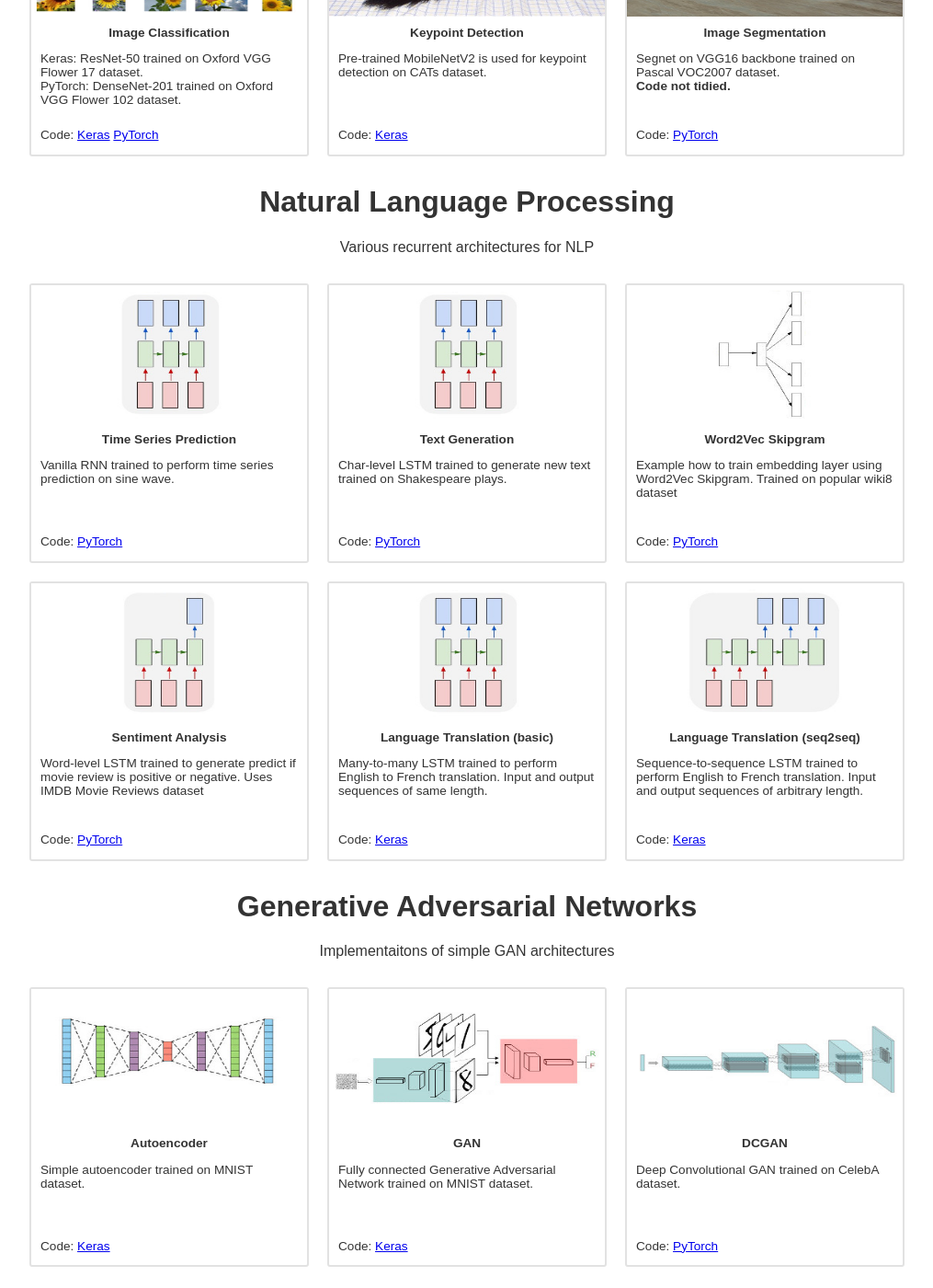
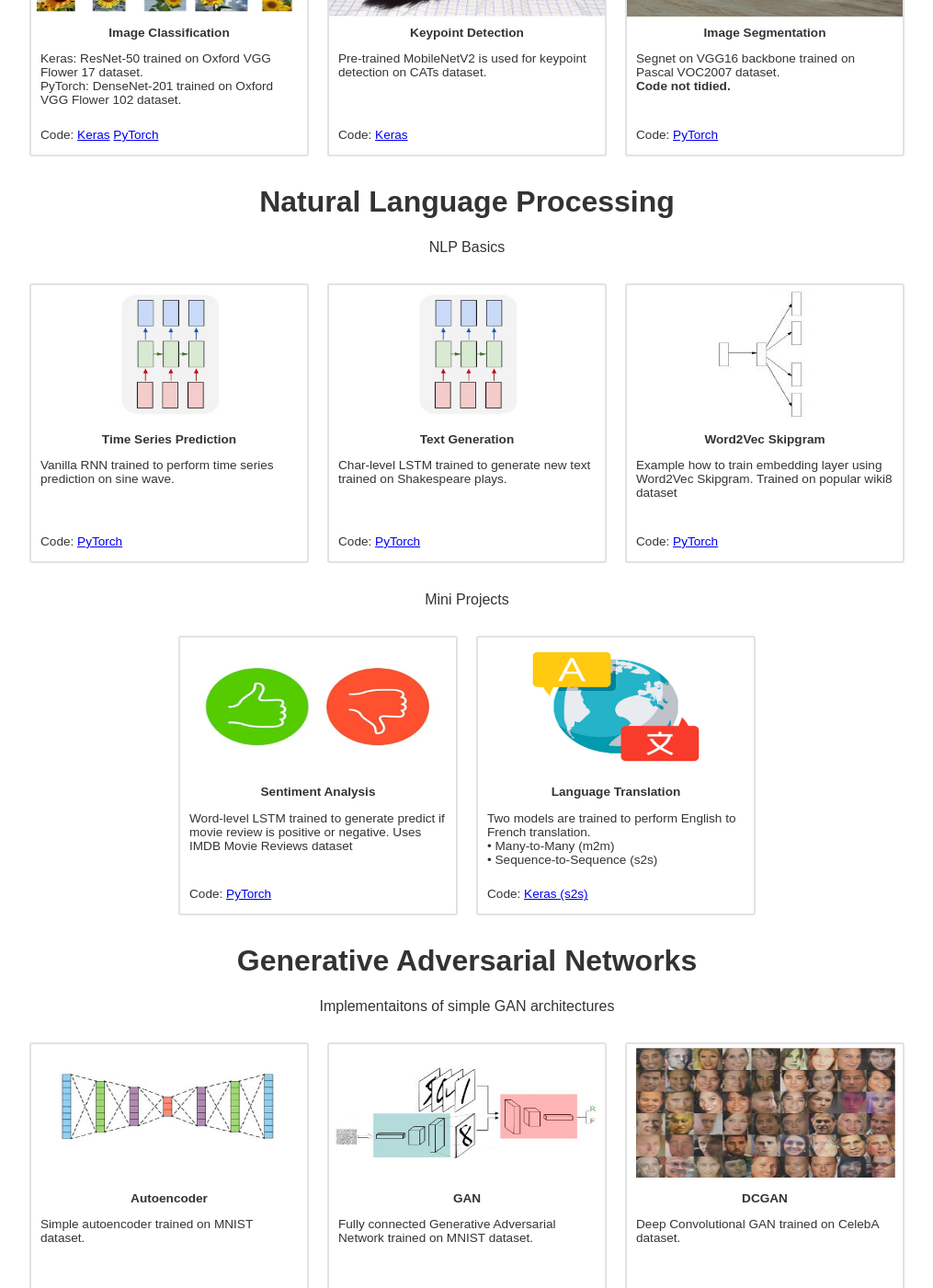
Before and after one commit to marcinbogdanski/marcinbogdanski.github.io, a Jekyll site: the page built from deep-learning.html, in a window 1280 px wide and 1400 px high, scrolled down 2302 px. Shown: the whole window at 92% size, without its empty margins (132-1147 px from the left). Built offline with Jekyll 4.4.1, drawn with Linux system fonts in a browser that asks for light colours.

Commit message:
Update NLP section

```diff
--- a/deep-learning.html
+++ b/deep-learning.html
@@ -196,7 +196,7 @@ layout: default
 
 {% include section.html
     header="Natural Language Processing"
-    description="Various recurrent architectures for NLP" %}
+    description="NLP Basics" %}
 
 <div>
     <ul class="grid">
@@ -226,29 +226,30 @@ layout: default
             link_href="https://marcinbogdanski.github.io/ai-sketchpad/PyTorchNN/2050_PT_SkipGram_Text8.html"
             %}
 
+    </ul>
+</div>
+{% include section.html
+    header=""
+    description="Mini Projects" %}
+
+<div>
+    <ul class="grid">
 
         {% include card.html
-            image="/assets/images/rnn_m2o2.jpg"
+            image="/assets/images/deeplearning/sentiment.png"
             title="Sentiment Analysis"
             description="Word-level LSTM trained to generate predict if movie review is positive or negative. Uses IMDB Movie Reviews dataset"
             link_text="PyTorch"
             link_href="https://marcinbogdanski.github.io/ai-sketchpad/PyTorchNN/2210_PT_Word_LSTM_M2O_IMBD.html"
             %}
 
-
         {% include card.html
-            image="/assets/images/rnn_m2m2.jpg"
-            title="Language Translation (basic)"
-            description="Many-to-many LSTM trained to perform English to French translation. Input and output sequences of same length."
-            link_text="Keras"
+            image="/assets/images/deeplearning/translation.png"
+            title="Language Translation"
+            description="Two models are trained to perform English to French translation. <br />• Many-to-Many (m2m)<br />• Sequence-to-Sequence (s2s)"
+            link_text="Keras (m2m)"
             link_href="https://marcinbogdanski.github.io/ai-sketchpad/KerasNN/2210_Many2Many_EngFr.html"
-            %}
-
-        {% include card.html
-            image="/assets/images/rnn_s2s2.jpg"
-            title="Language Translation (seq2seq)"
-            description="Sequence-to-sequence LSTM trained to perform English to French translation. Input and output sequences of arbitrary length."
-            link_text="Keras"
+            link_text="Keras (s2s)"
             link_href="https://marcinbogdanski.github.io/ai-sketchpad/KerasNN/2310_Seq2Seq_EngFr.html"
             %}
 
@@ -281,7 +282,7 @@ layout: default
             %}
 
         {% include card.html
-            image="/assets/images/dcgan2.jpg"
+            image="/assets/images/deeplearning/ganfaces2.png"
             title="DCGAN"
             description="Deep Convolutional GAN trained on CelebA dataset."
             link_text="PyTorch"
```
Also changed, not shown: assets/images/deeplearning/ganfaces.png (added), assets/images/deeplearning/ganfaces2.png (added), assets/images/deeplearning/sentiment.png (added), assets/images/deeplearning/translation.png (added).
